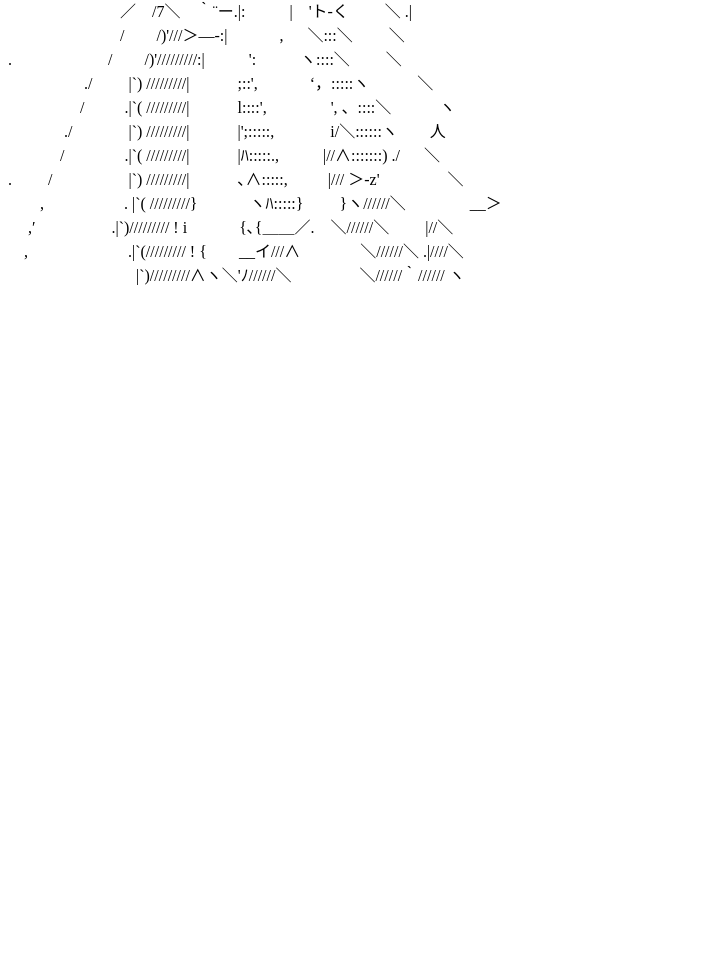
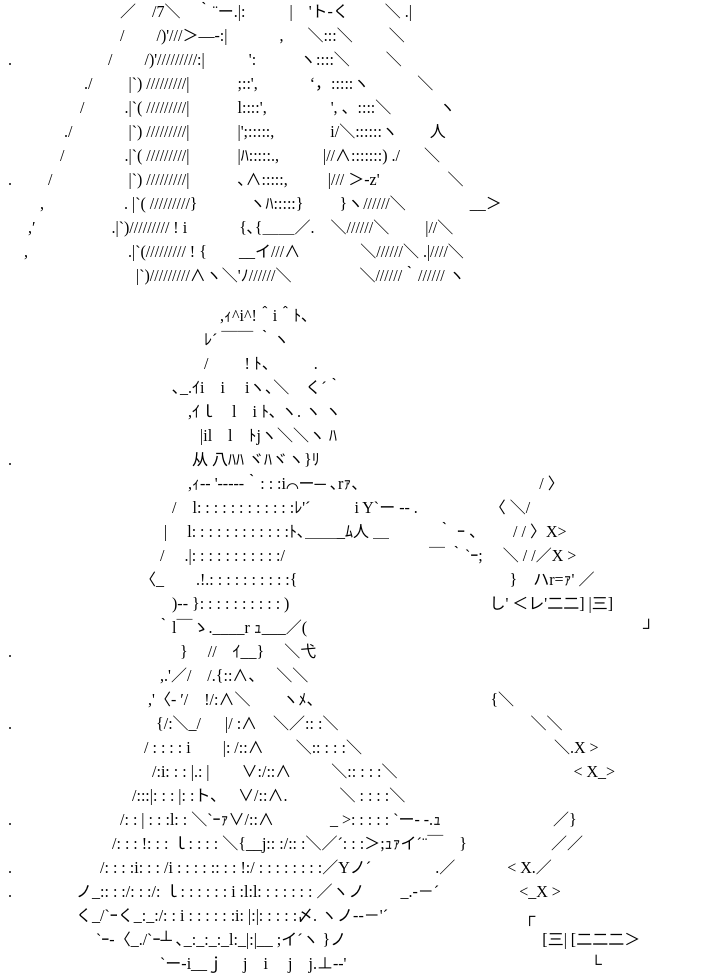
Before and after one commit to EthanNote/best_th_aamatome, a plain HTML site: page index.html in a window 1280 px wide. Shown: the part 3826-4801 px from the top of the page, without its empty margins (0-704 px from the left). Before the commit the page ends 4128 px from the top, so only its background shows below. Drawn offline with Linux system fonts and the light colour scheme.

Commit message:
Update index.html

```diff
--- a/index.html
+++ b/index.html
@@ -183,5 +183,45 @@ font-family: "MS PGothic"
 　 ,′　　 　 　 .|`)///////// ! i　　　 {､{＿＿／.　＼//////＼　　 |//＼
 　,　 　 　 　 　 .|`(///////// ! {　　__イ///∧　 　 　 ＼//////＼ .|////＼
 　　　　 　 　 　 |`)/////////∧ヽ＼'ﾉ//////＼　　　　 ＼//////｀////// ヽ</pre>
+
+<pre>　 　　　　　　　　　　　　,ｨ^i^!＾i＾ﾄ､
+　　　　　　　 　 　 　 　 ﾚ´ ￣￣ ｀ヽ
+　　　　　　　　　　　　 / 　　! ﾄ、 　　.
+　　　　　　　　　　 ､_.ｲi　i　 iヽ､＼　く´｀
+　　　　　　　　　　　 ,ｲｌ　l　i ﾄ､ ヽ. ヽ ヽ
+　　　　　　　　　　　　|il　l　ﾄjヽ＼＼ヽ ﾊ
+.　　　　　　　　　　　 从 八ﾊﾊ ヾﾊヾヽ}ﾘ
+　 　　　　　　　　　　,ｨ-‐ '‐---‐｀: : :i⌒ー─ ､rｧ、　　　　　　　　　　　 / 〉
+　　　　　　　　　　 /　l: : : : : : : : : : : :ﾚ'´ 　 　 i Y`ー -- . 　 　 　 　〈 ＼/
+　　　　　　　 　 　 |　 l: : : : : : : : : : : :ﾄ､＿＿_ﾑ人 ＿　　　｀ ｰ 、　　 / / 〉X&gt;
+　　　　　　　　 　 / 　.|: : : : : : : : : : :/　　　　　　　　　￣ ｀`ｰ;　 ＼ / /／X &gt;
+　　　 　 　 　 　 〈_　　.!.: : : : : : : : : :{　　　　　　　　　　　　　 }　ハr=ｧ' ／
+　 　　　　　　　　　)‐- }: : : : : : : : : : )　　　　　　　　　　　 　 し' ＜レ'二二] |三]
+　　　　 　 　 　 　 ｀l￣ゝ.____r ｭ___／(　　　　　　　　　　　　　　　　　　　　　┘
+.　　　　　　　　　 　 }　 //　ｲ__}　 ＼弋
+　　　 　 　 　 　 　 ,.'／/　/.{::∧、　 ＼＼
+　 　 　 　 　 　 　 ,'〈- ′/　!/:∧＼　　ヽﾒ、　　 　 　 　 　 　 　 　 {＼
+.　　　　　 　 　 　 {/:＼_/ 　 |/ :∧　＼／:: :＼　　　　　　　　　　　　＼＼
+　　 　 　 　 　 　 / : : : : i　　|: /::∧　　＼:: : : :＼　　　　　　　　　　　　＼.X &gt;
+　　　　　　　　　/:i: : : |.: |　　∨:/::∧　 　 ＼:: : : :＼　　　　　　　　　　　&lt; X_&gt;
+　　　　　 　 　 /:::|: : : |: :ト、　 ∨/::∧.　　 　＼ : : : :＼
+.　　　　 　 　 /: : | : : :l: : ＼`ｰｧ∨/::∧　 　 　_ &gt;: : : : : `ー- -.ｭ　　　　　　　／}
+　　　　　 　 /: : : !: : : ｌ: : : : ＼{__j:: :/:: :＼／´: : :＞;ｭｧイ´¨￣　}　　　　　 ／／
+.　　　　 　 /: : : :i: : : /i : : : : :: : : !:/ : : : : : : : :／Yノ´　　　　.／　　　 &lt; X.／
+. 　 　 　 ノ_:: : :/: : :/: ｌ: : : : : : i :l:l: : : : : : : ／ヽノ　　 _.-－´　　　　　&lt;_X &gt;
+　　　　 く_/`ｰく_:_:/: : i : : : : : :i: |:|: : : : :〆. ヽノ--－'´　　　　　　　 　 ┌
+　 　　 　　`ｰ‐〈_./`ｰ┴ ､_:_:_:_l:_|:|__ ;イ´ヽ }ノ　　　　　　　　　　　　 [三| [二二二＞
+　 　　　　 　　　　`ー-i__ｊ　 j　i　 j　j.⊥-‐'　　　　　　　　　　　　　　　 └
+　　　　　　　　　　　　 　 |￣|￣ ´「　　　　　　　　　　　　　　　　　&lt; X &gt;
+　　 　 　 　 　 　 　 　 　 !　 !　_　|　　　　　　　　　　　　　　　　　 &lt; X.＼
+　　　　　　　　　　　 　 　 '.__ﾚ´_｀l　　　　　　　　　　　 　 　 　 　 　 　 ＼＼
+　　　　　　　　　　 　 　 　 YV´ ｀l　　　　　　　　　　　　　　　　　 　 　 　 ＼}
+　　　　　　　　　 　 　 　 　 ! ﾚ´V
+　　　　　　　　　　　　 　 　 lﾄ. __|　　　　　　　　　　　　　　　　　 　　　　　　　 / 〉
+　　　　　　　　　　　　 　 　 l|. __.|　　　　　　　　　　　　　　　 　 　 　 　 　 〈 ＼/
+　　　　　　　　　　　　 　 　 i! 　 !　　　　　　　　　　　　　　　　 　　　　　 　 / / 〉
+　　　　　　　　　　　　 　 　 {⌒ヾ.　　　　　　　　　　　　　　　　　　　　　　 / / ´
+　　　　　　　　　　 　　　　　{⌒＼）　　　　　　　　　　　　　　　　　　 　　 ￣￣
+　　　　　　　　　　　　　　　　￣</pre>
 </body>
 </html>
```
